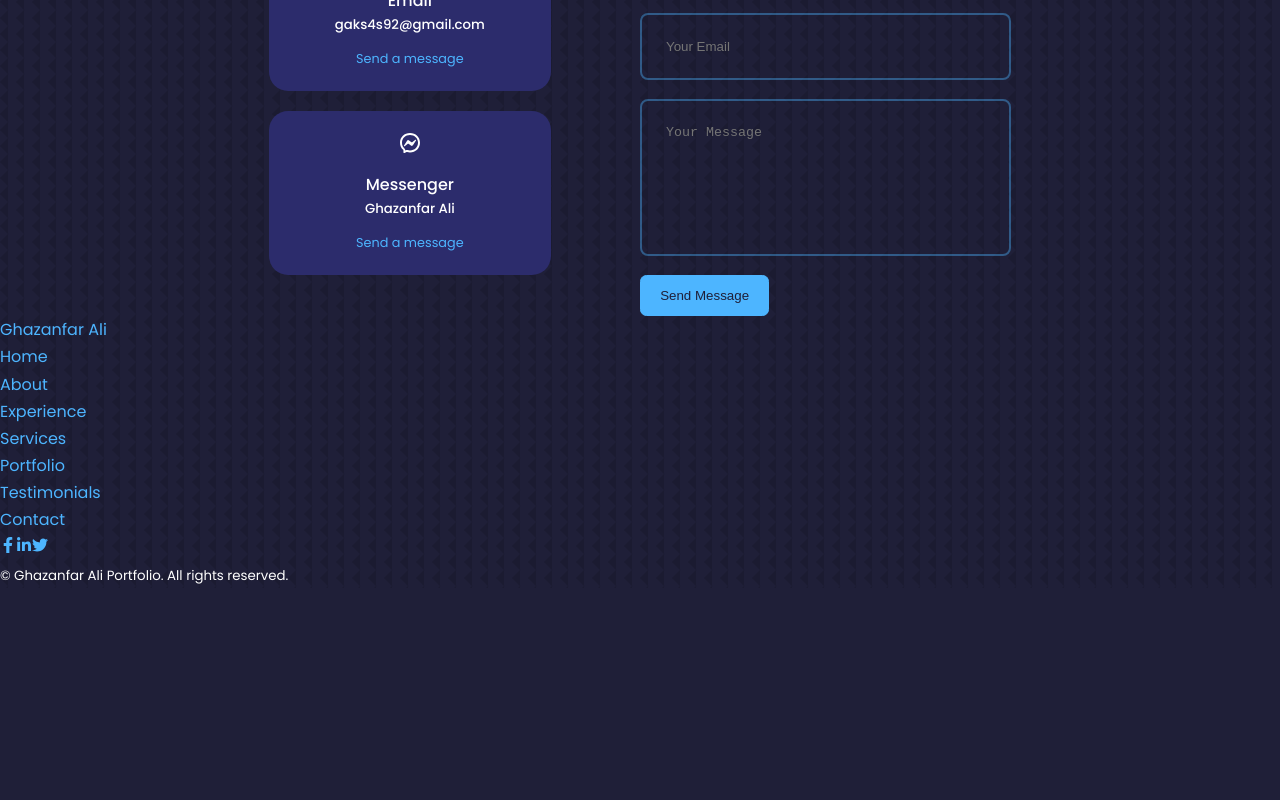
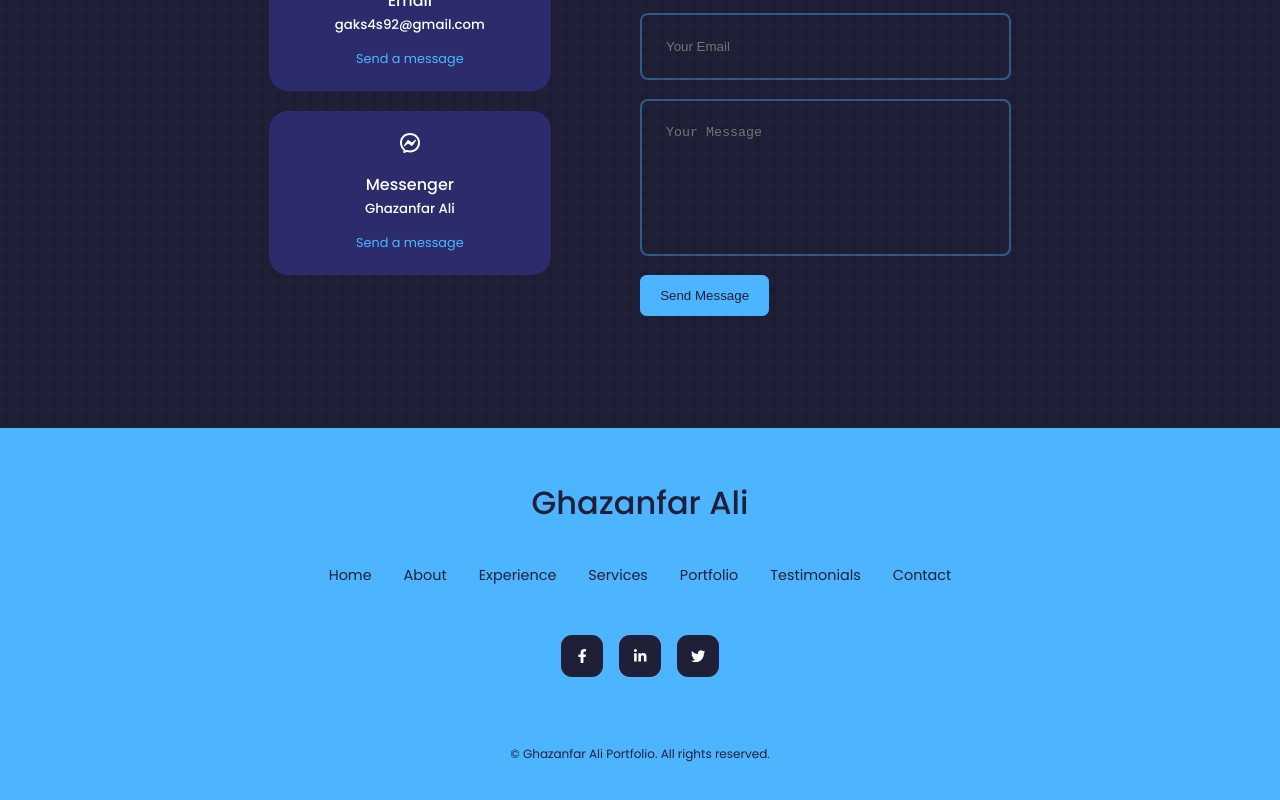
Before and after one commit to gak92/react-portfolio, a React (Create React App) app: page / in a window 1280 px wide. Shown: the part 5318-6118 px from the top of the page. Before the commit the page ends 5906 px from the top, so only its background shows below. Built offline with nearby package versions, Linux system fonts and the light colour scheme.

Commit message:
Styled footer section

```diff
--- a/src/components/footer/footer.css
+++ b/src/components/footer/footer.css
@@ -0,0 +1,65 @@
+footer {
+  background: var(--color-primary);
+  padding: 3rem 0;
+  margin-top: 7rem;
+  text-align: center;
+  font-size: 0.9rem;
+}
+
+footer a {
+  color: var(--color-bg);
+}
+
+.footer__logo {
+  font-size: 2rem;
+  font-weight: 500;
+  margin-bottom: 2rem;
+  display: inline-block;
+}
+
+.permalinks {
+  display: flex;
+  flex-wrap: wrap;
+  justify-content: center;
+  gap: 2rem;
+  margin: 0 auto 3rem;
+}
+
+.footer__socials {
+  display: flex;
+  justify-content: center;
+  gap: 1rem;
+  margin-bottom: 4rem;
+}
+
+.footer__socials a {
+  background: var(--color-bg);
+  color: var(--color-white);
+  padding: 0.8rem;
+  border-radius: 0.7rem;
+  display: flex;
+  border: 1px solid transparent;
+}
+
+.footer__socials a:hover {
+  background: transparent;
+  color: var(--color-bg);
+  border-color: var(--color-bg);
+}
+
+.footer__copyright {
+  margin-bottom: 4rem;
+  color: var(--color-bg);
+}
+
+/* ============== Media Queries (For Small Devices) =============== */
+@media screen and (max-width: 600px) {
+  .permalinks {
+    flex-direction: column;
+    gap: 1.5rem;
+  }
+
+  .footer__socials {
+    margin-bottom: 2.6rem;
+  }
+}
```
